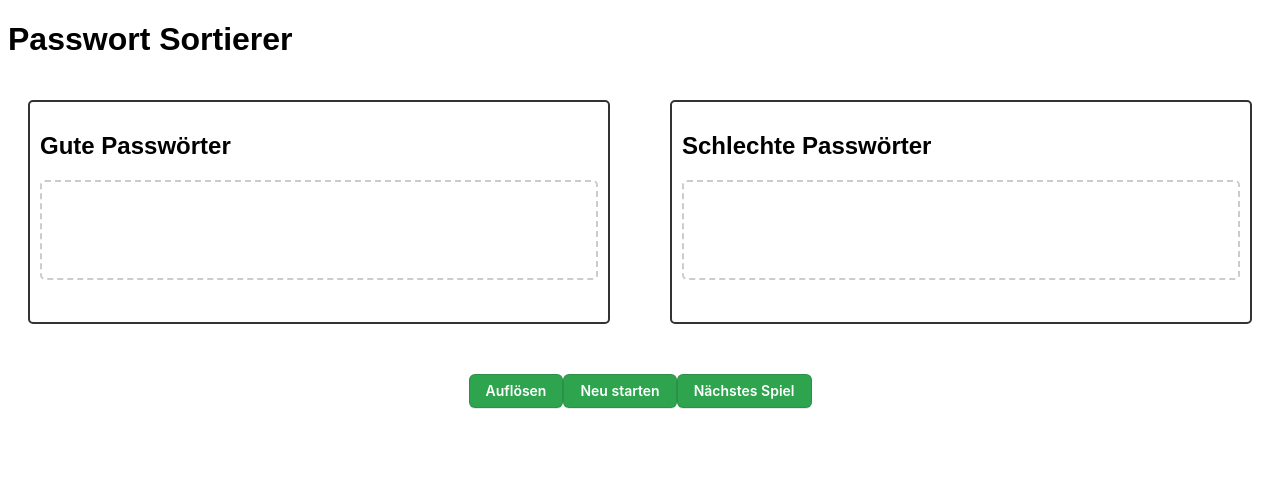
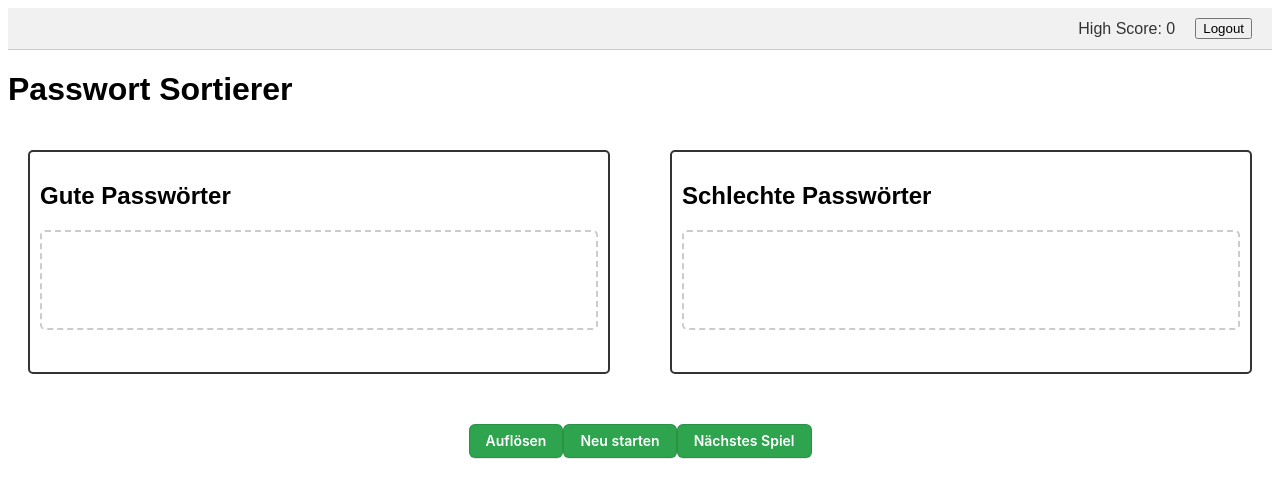
Before and after one commit to RudiVoeller/PasswordGame, a plain HTML site: page frontend/good_bad_password.html in a window 1280 px wide. Drawn offline with Linux system fonts and the light colour scheme; no server answers.

Commit message:
Add High Score and logout button, currently without logic

```diff
--- a/frontend/good_bad_password.css
+++ b/frontend/good_bad_password.css
@@ -77,6 +77,22 @@
         outline: none;
     }
 
+.header {
+    display: flex;
+    justify-content: flex-end;
+    align-items: center;
+    padding: 10px 20px;
+    background-color: #f1f1f1;
+    border-bottom: 1px solid #ccc;
+}
+
+.header div {
+    margin-right: 20px;
+    font-size: 16px;
+    color: #333;
+}
+
+
     .button:hover {
         background-color: #2c974b;
     }
--- a/frontend/good_bad_password.html
+++ b/frontend/good_bad_password.html
@@ -4,9 +4,16 @@
     <meta charset="UTF-8">
     <meta name="viewport" content="width=device-width, initial-scale=1.0">
     <title>Passwort Sortierer</title>
+
     <link rel="stylesheet" href="good_bad_password.css">
 </head>
 <body>
+
+<div class="header">
+    <div>High Score: <span id="score">0</span></div>
+    <input type="button" value="Logout" class="logout-button">
+</div>
+
 <h1>Passwort Sortierer</h1>
 
 <div class="container">
```
